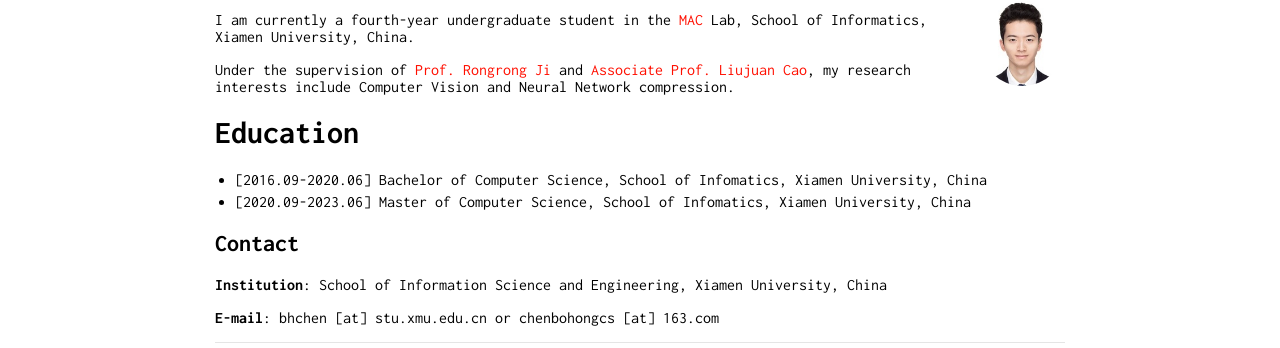
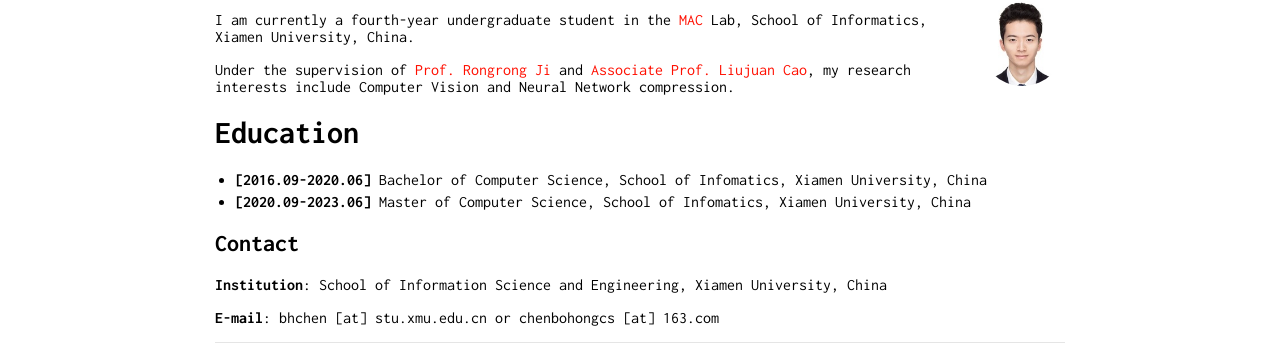
Before and after one commit to dad-lhw/chenbong.github.io, a Jekyll site: the page built from index.md, in a window 1280 px wide. Shown: the part 198-546 px from the top of the page. Built offline with Jekyll 4.4.1, drawn with Linux system fonts in a browser that asks for light colours; grey boxes are pictures that could not be loaded.

Commit message:
first commit

```diff
--- a/index.md
+++ b/index.md
@@ -14,8 +14,8 @@ Under the supervision of [Prof. Rongrong Ji](http://mac.xmu.edu.cn/rrji-cn.html)
 
 # Education
 
-- [2016.09-2020.06] Bachelor of Computer Science, School of Infomatics, Xiamen University, China
-- [2020.09-2023.06] Master of Computer Science, School of Infomatics, Xiamen University, China
+- **[2016.09-2020.06]** Bachelor of Computer Science, School of Infomatics, Xiamen University, China
+- **[2020.09-2023.06]** Master of Computer Science, School of Infomatics, Xiamen University, China
 
 
 ## Contact
```
